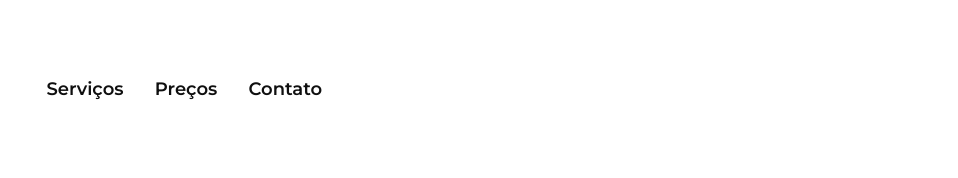
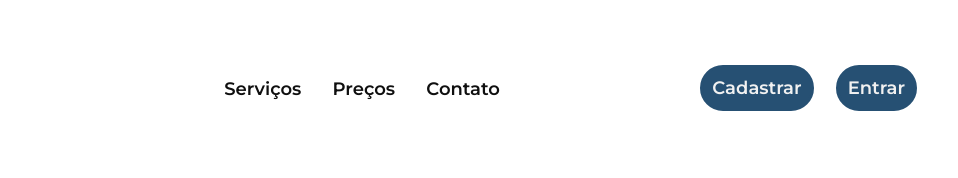
Before and after one commit to fortesvitoria/comfyLanvanderia, a plain HTML site: page index.html in a window 1280 px wide. Shown: the full height of the page, 322-1280 px from the left. Drawn offline with Linux system fonts and the light colour scheme; a web font is replaced by a local one.

Commit message:
iniando navbar

```diff
--- a/css/navbar.css
+++ b/css/navbar.css
@@ -1,11 +1,8 @@
-.cabecalho {
-    display: flex;
-}
-
 .navbar {
     display: flex;
-    justify-content: space-around;
     align-items: center;
+    justify-content: space-between;
+    width: 100vw;
 
 }
 
@@ -35,3 +32,12 @@
 .links-navbar a {
     font-size: 18px;
 }
+
+.botoes-navbar .btn{
+    font-size: 18px;
+    margin: 0 0.5em;
+}
+
+.botoes-navbar {
+    margin-right: 2em;
+}
--- a/index.html
+++ b/index.html
@@ -30,7 +30,8 @@
                 <a href="">Contato</a>
             </div>
             <div class="botoes-navbar">
-
+                <button class="btn" type="submit">Cadastrar</button>
+                <button class=" btn btn-ativo">Entrar</button>
             </div>
 
         </div>
--- a/style.css
+++ b/style.css
@@ -31,6 +31,7 @@ h1,h2,h3 {
 body {
     margin: 0;
     font-family: var(--fonte-corpo);
+    display: flex;
 }
 
 a {
@@ -42,5 +43,22 @@ a {
 }
 
 a:hover {
-    color: var(--azul-agua);
+    color: var(--azul-medio);
 }
+
+.btn {
+    font-family: var(--fonte-corpo);
+    border: 3px solid var(--azul-medio);
+    background-color: var(--azul-medio);
+    border-radius: 100px;
+    color: var(--off-white);
+    cursor: pointer;
+    font-weight: 600;
+    padding: 0.5em;
+}
+
+.btn:hover {
+    background-color: var(--off-white);
+    color: var(--azul-medio);
+
+}
```
